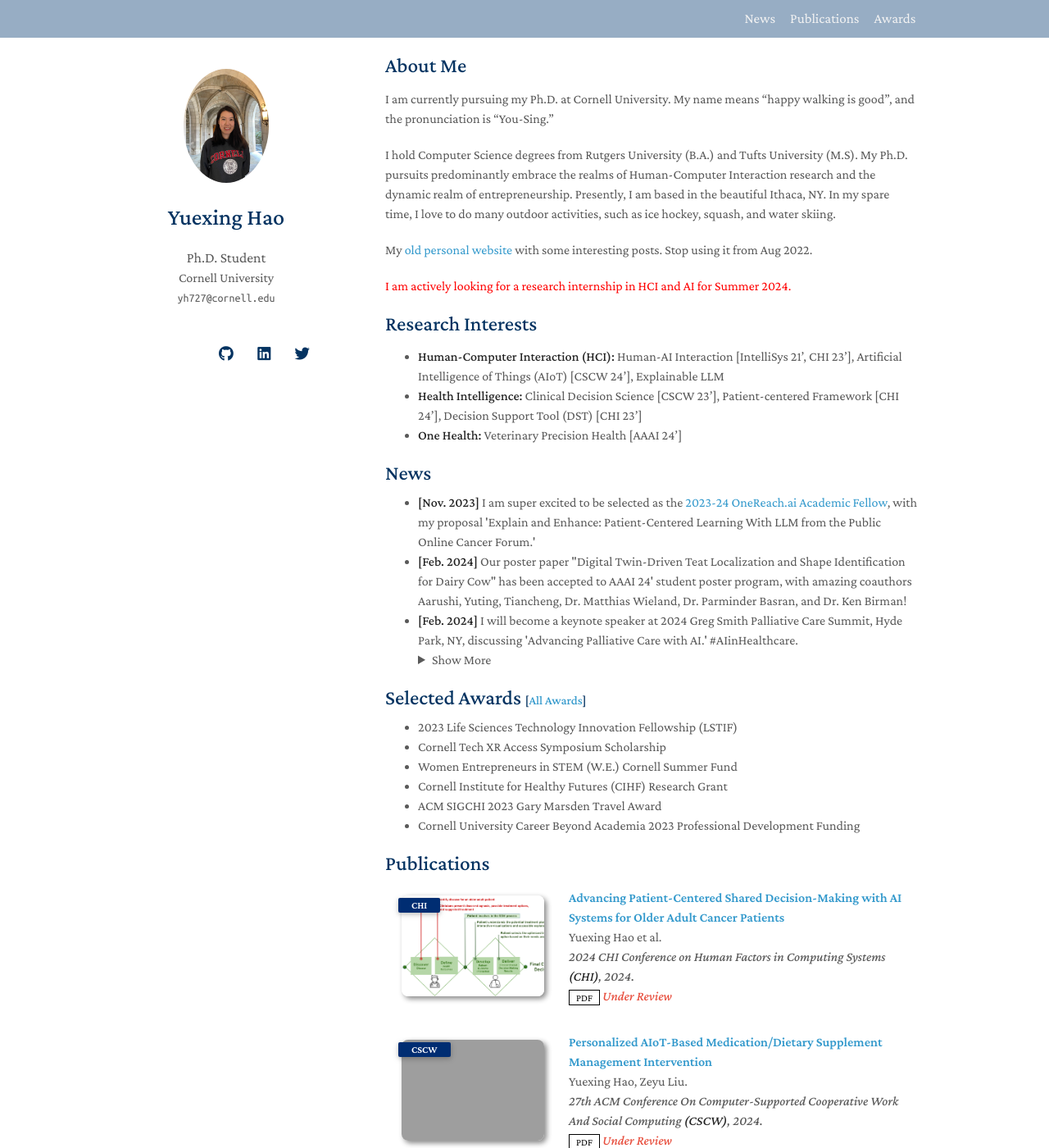
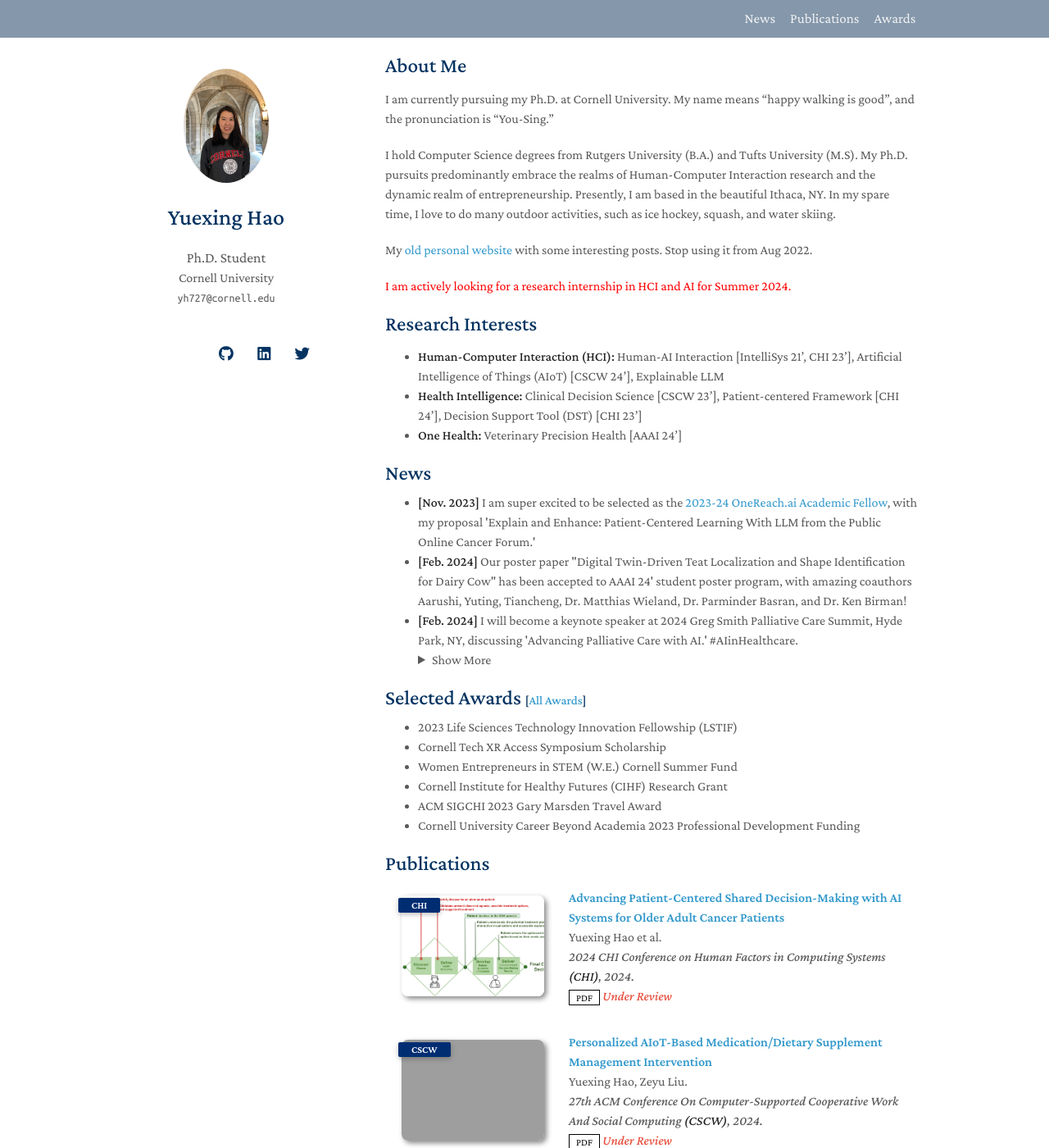
Before and after one commit to YuexingHao/Yuexing-Hao, a Jekyll site: the page built from index.md, in a window 1280 px wide and 1400 px high. Shown: the whole window at 82% size. Built offline with Jekyll 4.4.1, drawn with Linux system fonts in a browser that asks for light colours; nearby versions of some CDN libraries; a style sheet for code colours, icons or effects is not loaded; our own code applies the rules of GitHub Pages for plain Markdown files; grey boxes are pictures that could not be loaded.

Commit message:
Update nav.css

```diff
--- a/assets/css/nav.css
+++ b/assets/css/nav.css
@@ -1,6 +1,6 @@
 /* Add a black background color to the top navigation */
 .topnav {
-    background-color: #97adc4;
+    background-color: #8497ab;
     overflow: hidden;
 	position:fixed;
 	z-index:999;
```
